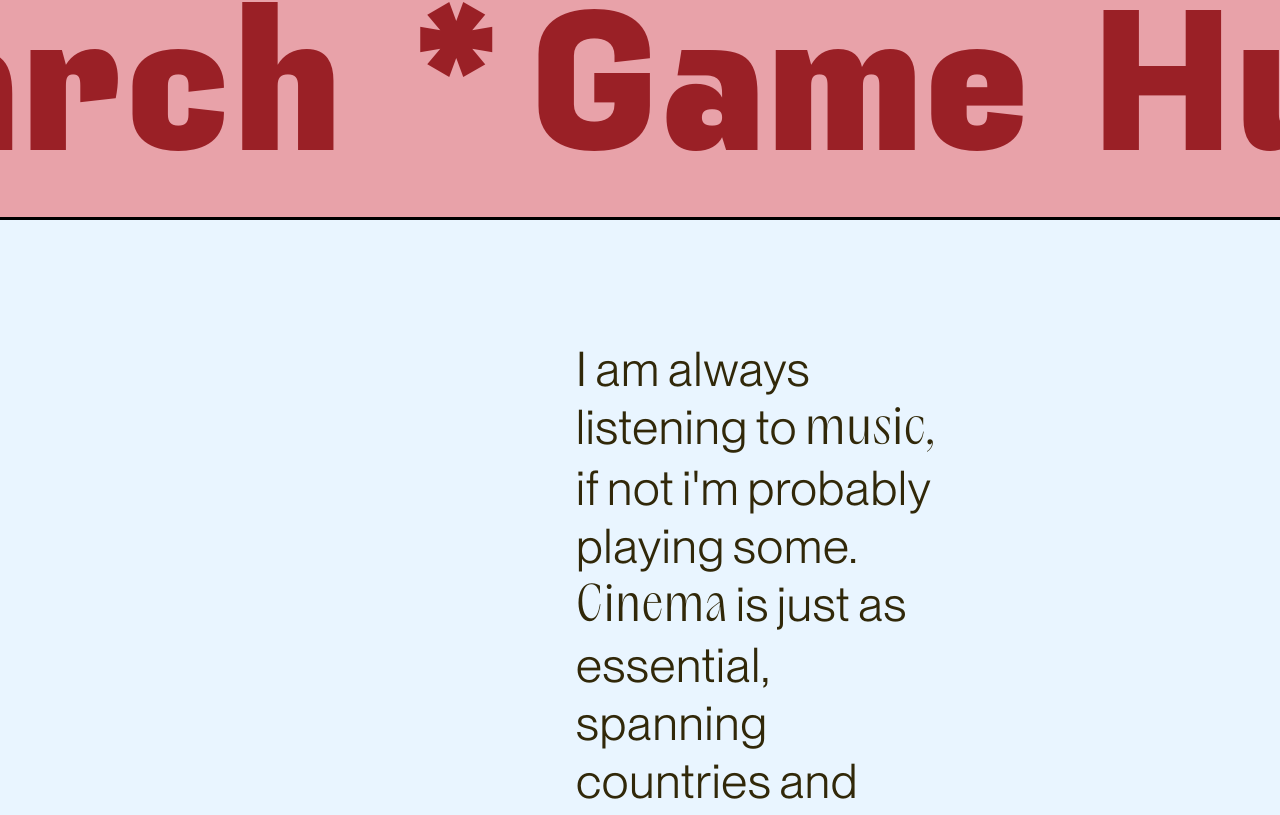
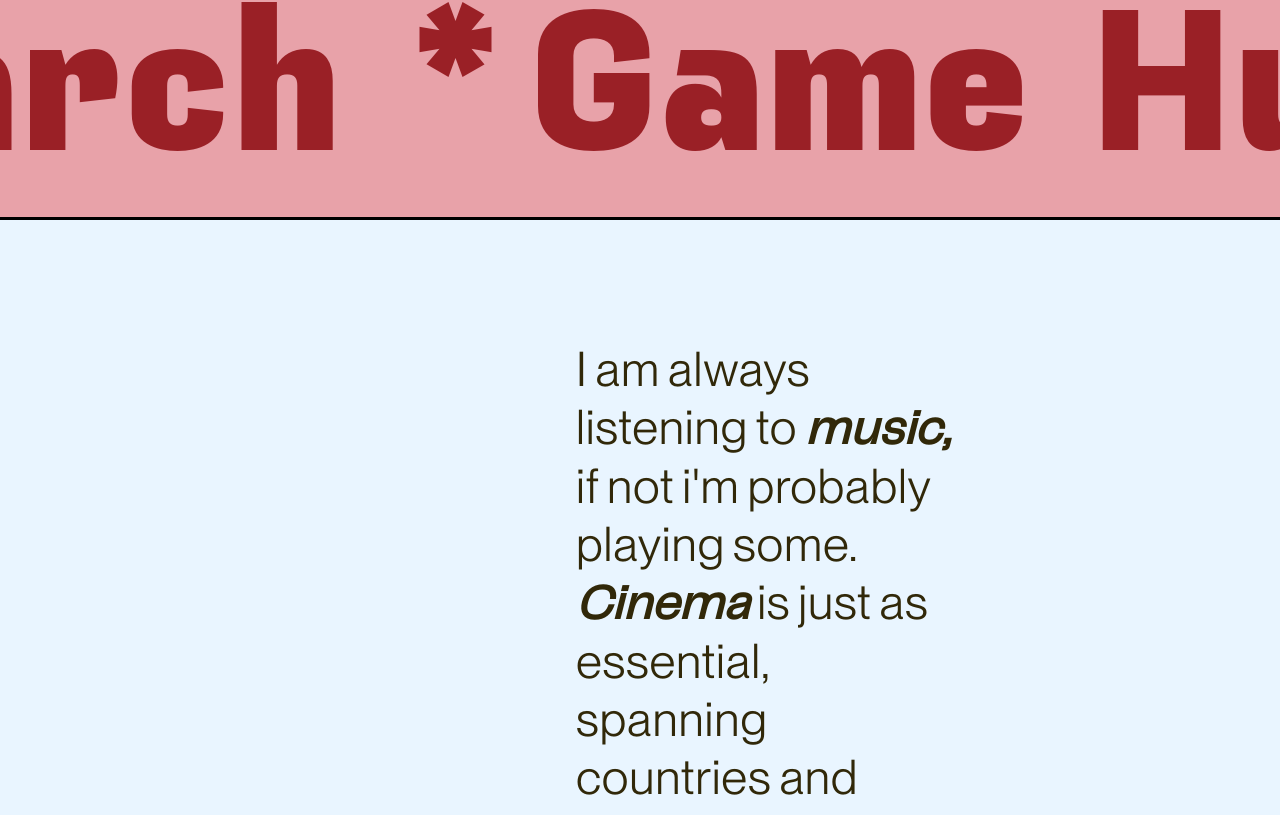
Before and after one commit to brian-david4/brian-portfolio-website, a React (Vite) app in the folder portfolio-website/: page / in a window 1280 px wide. Shown: the part 1706-2521 px from the top of the page. Built offline with nearby package versions, Linux system fonts and the light colour scheme.

Commit message:
Update TextHover styles
- Also fix framer motion error

```diff
--- a/portfolio-website/src/components/TextHover/TextHover.tsx
+++ b/portfolio-website/src/components/TextHover/TextHover.tsx
@@ -22,7 +22,7 @@ const TextHover = ({ children, images, arrayIndex }: TextHoverProps) => {
         {children}
       </span>
 
-      <AnimatePresence mode="wait">
+      <AnimatePresence>
         {isHovered &&
           images[arrayIndex].map((src, idx) => (
             <Portal key={`txtImg_${idx}`} target={PortalTarget.PORTAL}>
--- a/portfolio-website/src/components/TextHover/txtHov.module.css
+++ b/portfolio-website/src/components/TextHover/txtHov.module.css
@@ -2,22 +2,24 @@
   margin-right: 1vmin;
   display: inline-block;
   color: var(--dark-green);
-  font-family: "Acma Light";
+  font-family: "Telegraf Regular";
+  font-weight: bold;
+  font-style: italic;
 }
 .imgWrapper {
   position: fixed;
   pointer-events: none;
   height: 22vw;
   width: 22vw;
-  border: 0.5vw solid var(--coffee);
+  border: 0.5vw solid rgba(0, 0, 0, 0.95);
   border-radius: 10px;
   overflow: hidden;
-  mix-blend-mode: luminosity;
   user-select: none;
 }
 .imgWrapper > img {
   height: 100%;
   width: 100%;
   object-fit: cover;
+  opacity: 0.95;
   object-position: top;
 }
```
